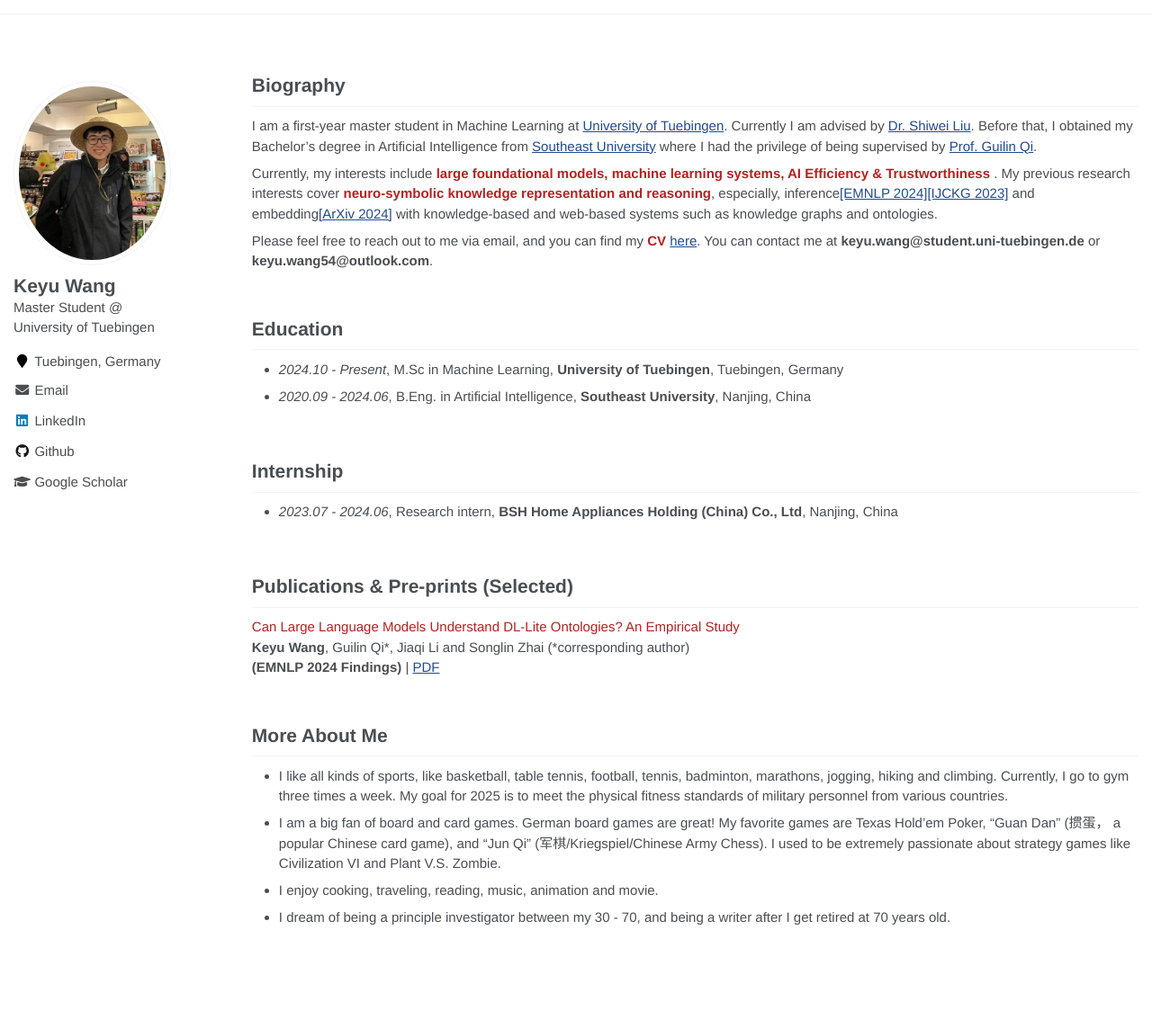
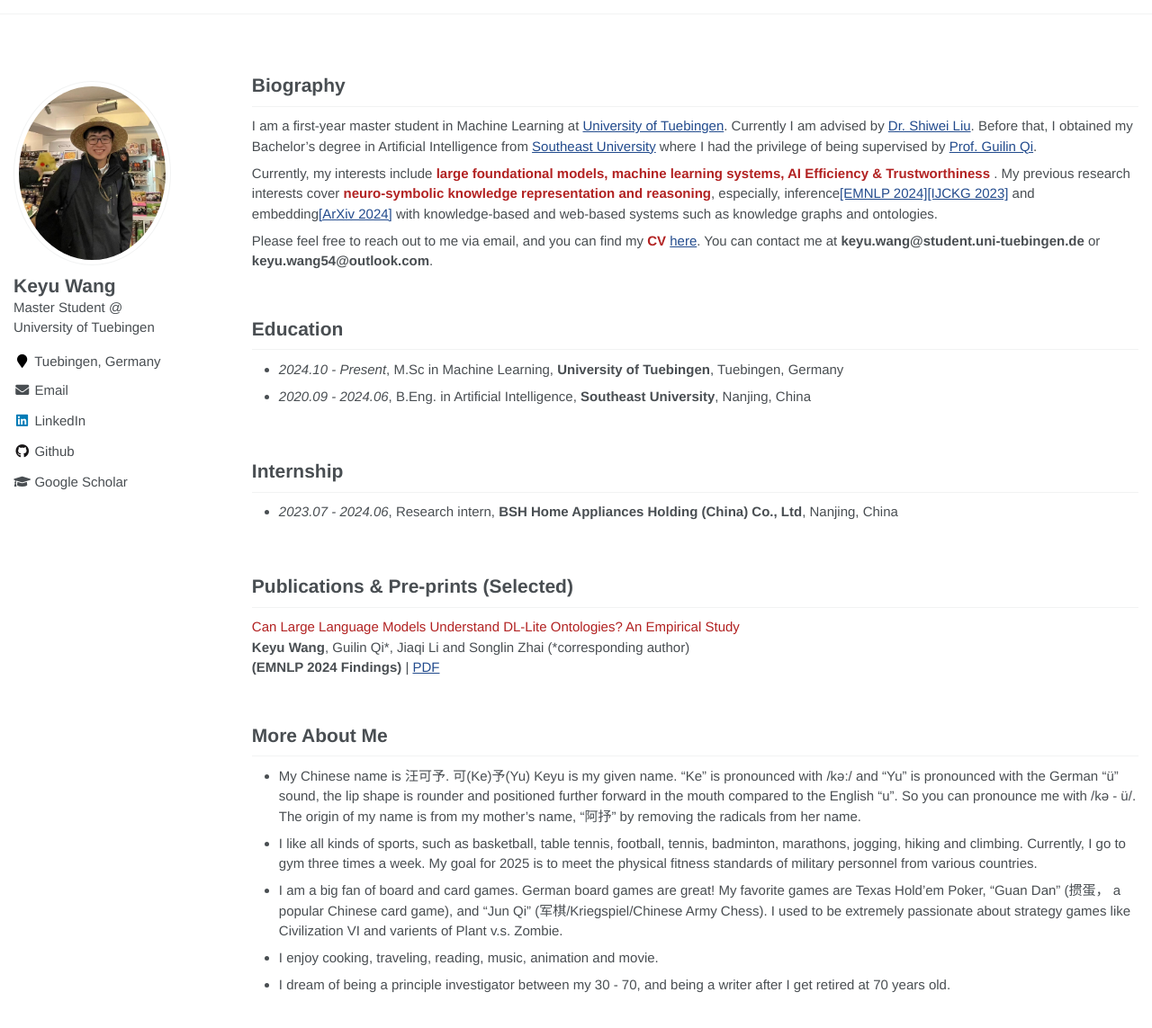
Before and after one commit to keyu-wang-2002/keyu-wang-2002.github.io, a Jekyll site: the page built from _pages/about.md, in a window 1280 px wide and 1197 px high. Shown: the top 1143 px of the window at 90% size. Built offline with Jekyll 4.4.1, drawn with Linux system fonts in a browser that asks for light colours.

Commit message:
Update about.md

```diff
--- a/_pages/about.md
+++ b/_pages/about.md
@@ -50,8 +50,9 @@ Please feel free to reach out to me via email, and you can find my <font color='
 <br>
 
 # More About Me
-- I like all kinds of sports, like basketball, table tennis, football, tennis, badminton, marathons, jogging, hiking and climbing.  Currently, I go to gym three times a week. My goal for 2025 is to meet the physical fitness standards of military personnel from various countries.
-- I am a big fan of board and card games. German board games are great! My favorite games are Texas Hold'em Poker, "Guan Dan" (掼蛋， a popular Chinese card game), and "Jun Qi" (军棋/Kriegspiel/Chinese Army Chess). I used to be extremely passionate about strategy games like Civilization VI and Plant V.S. Zombie.
+- My Chinese name is 汪可予. 可(Ke)予(Yu) Keyu is my given name. "Ke" is pronounced with /kə:/ and "Yu" is pronounced with the German "ü" sound, the lip shape is rounder and positioned further forward in the mouth compared to the English "u". So you can pronounce me with /kə - ü/. The origin of my name is from my mother's name, "阿抒" by removing the radicals from her name.
+- I like all kinds of sports, such as  basketball, table tennis, football, tennis, badminton, marathons, jogging, hiking and climbing.  Currently, I go to gym three times a week. My goal for 2025 is to meet the physical fitness standards of military personnel from various countries.
+- I am a big fan of board and card games. German board games are great! My favorite games are Texas Hold'em Poker, "Guan Dan" (掼蛋， a popular Chinese card game), and "Jun Qi" (军棋/Kriegspiel/Chinese Army Chess). I used to be extremely passionate about strategy games like Civilization VI and varients of Plant v.s. Zombie.
 - I enjoy cooking, traveling, reading, music, animation and movie.
 - I dream of being a principle investigator between my 30 - 70, and being a writer after I get retired at 70 years old.
 
```
